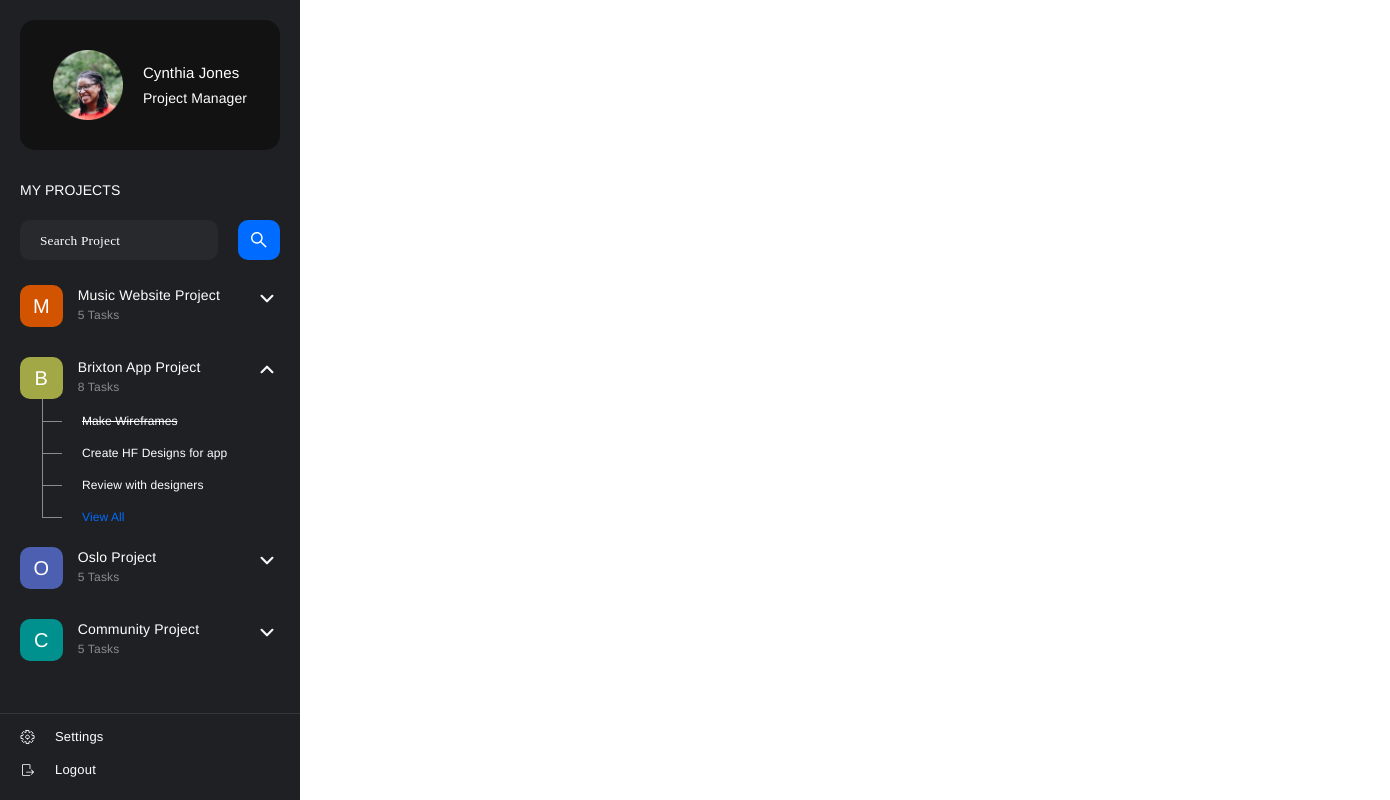
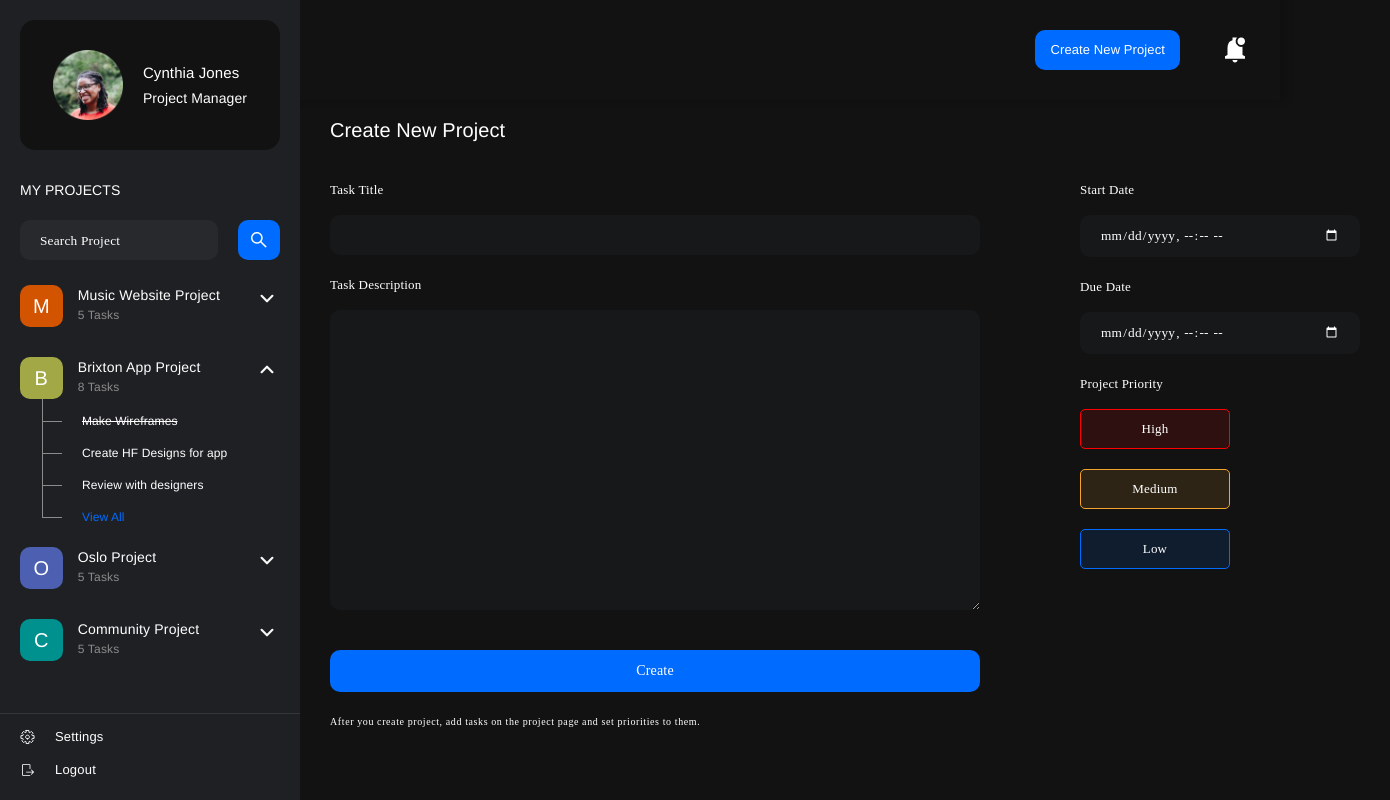
Before and after one commit to tobyoje/project-management-client, a React (Create React App) app: page /new-project in a window 1280 px wide. Shown: the top 800 px of the page, 1390 px wide, since content can reach past the window. Built offline with nearby package versions, Linux system fonts and the light colour scheme.

Commit message:
Added add new project page

```diff
--- a/src/App.js
+++ b/src/App.js
@@ -3,6 +3,7 @@ import "./App.scss";
 import LeftBar from "./components/LeftBar/LeftBar";
 import ProjectPage from "./pages/ProjectPage/ProjectPage";
 import ProjectListPage from "./pages/ProjectListPage/ProjectListPage";
+import AddProject from "./pages/AddProject/AddProject";
 
 function App() {
   return (
@@ -13,6 +14,7 @@ function App() {
           <Routes>
             <Route path="/" element={<ProjectPage />} />
             <Route path="projects" element={<ProjectListPage />} />
+            <Route path="new-project" element={<AddProject />} />
           </Routes>
         </div>
       </BrowserRouter>
--- a/src/components/Header/Header.js
+++ b/src/components/Header/Header.js
@@ -1,11 +1,14 @@
 import "./Header.scss";
 import notficationICON from "../../assets/icons/nots.svg";
+import { Link } from "react-router-dom";
 
 const Header = () => {
   return (
     <>
       <div className="header">
-        <div className="header__button">Create New Project</div>
+        <Link to="/new-project">
+          <div className="header__button">Create New Project</div>
+        </Link>
 
         <img
           className="header__icon"
--- a/src/components/Header/Header.scss
+++ b/src/components/Header/Header.scss
@@ -12,9 +12,11 @@
   right: 0rem;
   width: 100%;
   margin-left: 30rem;
-  box-shadow: 0 -6px 10px 5px rgba(0,0,0,0.2);
+  box-shadow: 0 -6px 10px 5px rgba(0, 0, 0, 0.2);
 
-
+  a {
+    color: white;
+  }
 
   @include media-widescreen {
     margin-left: 32rem;
--- a/src/components/LeftBar/LeftBar.scss
+++ b/src/components/LeftBar/LeftBar.scss
@@ -8,10 +8,9 @@
   padding: 2rem 0rem;
   position: fixed;
   height: 100vh;
-    z-index: 2;
+  z-index: 2;
 
-
-  @include media-widescreen{
+  @include media-widescreen {
     width: 32rem;
   }
 
--- /dev/null
+++ b/src/pages/AddProject/AddProject.js
@@ -0,0 +1,68 @@
+import "./AddProject.scss";
+import Header from "../../components/Header/Header";
+
+const AddProject = () => {
+  return (
+    <>
+      <div className="project">
+        <Header />
+        <div className="project__content">
+          <div className="project-add">
+            <p className="project-add__title">Create New Project</p>
+
+            <form className="project-add__form">
+              <div className="project-add__form--leftcol">
+                <label>Task Title</label>
+                <input type="text" />
+
+                <label>Task Description</label>
+
+                <textarea></textarea>
+                <div className="project-add__form--submit">Create</div>
+                <p className="project-add__form--note">
+                  After you create project, add tasks on the project page and
+                  set priorities to them.
+                </p>
+              </div>
+
+              <div className="project-add__form--rightcol">
+                <label>Start Date</label>
+                <input type="datetime-local" />
+
+                <label>Due Date</label>
+                <input type="datetime-local" />
+
+                <label>Project Priority</label>
+
+                <div class="project-add__pr-label">
+                  <div>
+                    <input type="radio" name="priority" id="high" />
+                    <label className="priority-high" for="high">
+                      High
+                    </label>
+                  </div>
+
+                  <div>
+                    <input type="radio" name="priority" id="medium" />
+                    <label className="priority-medium" for="medium">
+                      Medium
+                    </label>
+                  </div>
+
+                  <div>
+                    <input type="radio" name="priority" id="low" />
+                    <label className="priority-low" for="low">
+                      Low
+                    </label>
+                  </div>
+                </div>
+              </div>
+            </form>
+          </div>
+        </div>
+      </div>
+    </>
+  );
+};
+
+export default AddProject;
--- /dev/null
+++ b/src/pages/AddProject/AddProject.scss
@@ -0,0 +1,169 @@
+.project-add {
+  margin: 0 3rem;
+  display: flex;
+  flex-direction: column;
+
+  &__title {
+    font-size: 2rem;
+    margin-bottom: 4rem;
+  }
+
+  &__form {
+    font-family: poppins;
+    letter-spacing: 0.02rem;
+
+    display: flex;
+
+    label {
+      margin-bottom: 1.5rem;
+    }
+
+    input {
+      font-family: poppins;
+      letter-spacing: 0.02rem;
+      border: 0;
+      background-color: #171819;
+      color: white;
+      padding: 1.2rem 2rem;
+      border-radius: 10px;
+      margin-bottom: 2rem;
+
+      &:focus {
+        border: 0;
+        outline: none;
+      }
+
+      &:active {
+        border: 0;
+      }
+    }
+
+    &--leftcol {
+      display: flex;
+      flex-direction: column;
+      margin-right: 10rem;
+
+      input {
+        width: 65rem;
+      }
+
+      textarea {
+        font-family: poppins;
+        letter-spacing: 0.02rem;
+
+        border: 0;
+        background-color: #171819;
+        color: white;
+        padding: 1.2rem 2rem;
+        border-radius: 10px;
+        margin-bottom: 2rem;
+        height: 30rem;
+
+        &:focus {
+          border: 0;
+          outline: none;
+        }
+
+        &:active {
+          border: 0;
+        }
+      }
+    }
+
+    &--rightcol {
+      display: flex;
+      flex-direction: column;
+
+      input {
+        width: 28rem;
+      }
+    }
+
+    &--submit {
+      display: flex;
+      align-items: center;
+      justify-content: center;
+      background-color: #006cff;
+      font-size: 1.4rem;
+      height: 4.2rem;
+      border-radius: 10px;
+      margin-top: 2rem;
+      margin-bottom: 2rem;
+    }
+
+    &--note {
+      font-size: 1rem;
+      font-weight: 300;
+      letter-spacing: 0.6px;
+    }
+  }
+
+  &__pr-label {
+    input[type="radio"]:checked + label.priority-high {
+      background-color: #ff0000;
+    }
+
+    input[type="radio"]:checked + label.priority-medium {
+      background-color: #f3a32f;
+    }
+
+    input[type="radio"]:checked + label.priority-low {
+      background-color: #006cff;
+    }
+
+    input[type="radio"] {
+      display: none;
+    }
+
+    label {
+      border-radius: 5px;
+      margin: 0;
+      margin-bottom: 2rem;
+      width: 15rem;
+      height: 4rem;
+      display: flex;
+      justify-content: center;
+      align-items: center;
+    }
+
+    label.priority-high {
+      background-color: rgba(255, 0, 0, 0.12);
+      border: 1px solid #ff0000;
+
+      &:hover {
+        background-color: #ff0000;
+        color: white;
+      }
+    }
+
+    label.priority-medium {
+      background-color: rgba(243, 163, 47, 0.12);
+      border: 1px solid #f3a32f;
+
+      &:hover {
+        background-color: #f3a32f;
+        color: white;
+      }
+    }
+
+    label.priority-low {
+      background-color: rgba(0, 108, 255, 0.12);
+      border: 1px solid #006cff;
+
+      &:hover {
+        background-color: #006cff;
+        color: white;
+      }
+    }
+  }
+}
+
+input[type="datetime-local"] {
+  color: white;
+  font-family: poppins;
+  letter-spacing: 0.02rem;
+
+  &::-webkit-calendar-picker-indicator {
+    filter: invert(1);
+  }
+}
```
